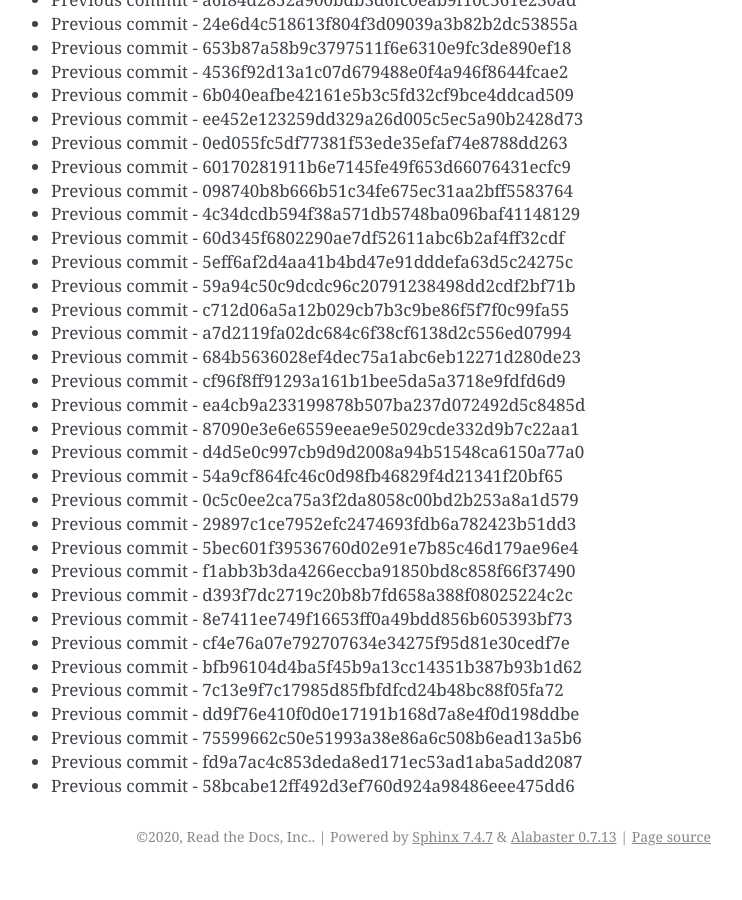
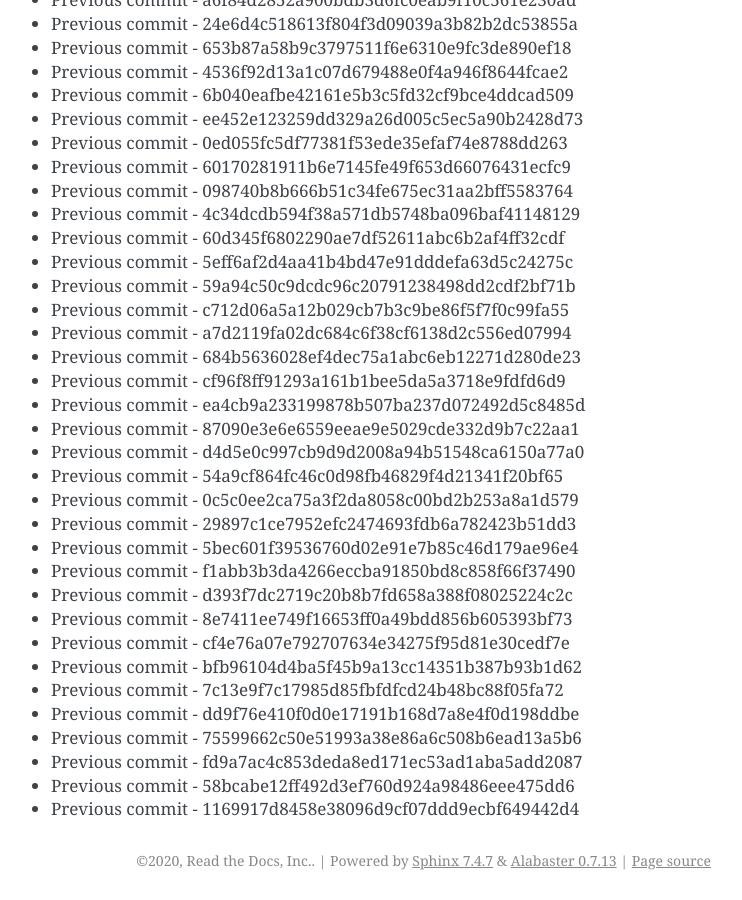
Before and after one commit to readthedocs/rtd-git-stresstest, a Sphinx documentation site: the page built from docs/updates.rst, in a window 1280 px wide and 900 px high, scrolled down 54936 px. Shown: the whole window, without its empty margins (399-1141 px from the left). Built offline with Sphinx 7.4.7, drawn with Linux system fonts in a browser that asks for light colours; before the commit the page ends 55812 px from its top, so only the background shows below that.

Commit message:
Generating commit from previous: 1169917d8458e38096d9cf07ddd9ecbf649442d4

```diff
--- a/docs/updates.rst
+++ b/docs/updates.rst
@@ -2340,3 +2340,4 @@ It can be tested for any performance characteristics.
 * Previous commit - 75599662c50e51993a38e86a6c508b6ead13a5b6
 * Previous commit - fd9a7ac4c853deda8ed171ec53ad1aba5add2087
 * Previous commit - 58bcabe12ff492d3ef760d924a98486eee475dd6
+* Previous commit - 1169917d8458e38096d9cf07ddd9ecbf649442d4
```
